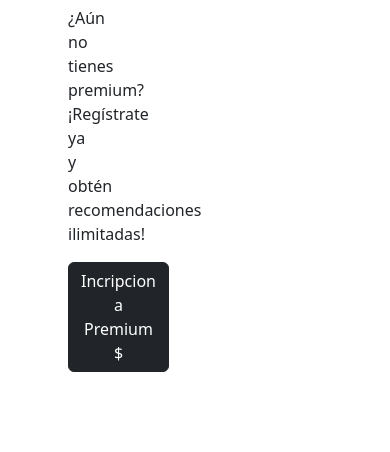
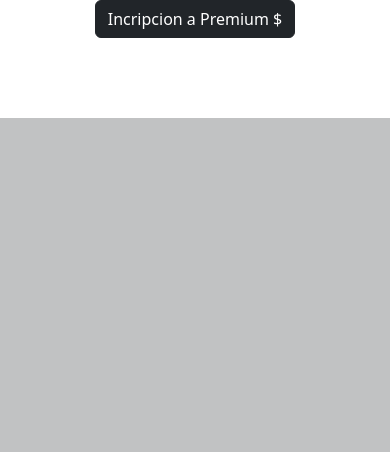
Before and after one commit to magrcruz/MoodMatch, a Django app: page /accounts/premiun_subscription/ in a window 390 px wide. Shown: the part 845-1297 px from the top of the page. After the commit the page ends 963 px from the top, so only its background shows below. Run offline with Django 4.2, Linux system fonts and the light colour scheme; the visitor is signed in with stand-in values (Sample User, id 1); data comes from the database, SQL or seed files in the repository; parts of the project's set-up code (start-up, migrations or seed data) failed here and were passed over.

Commit message:
premium fix responsive

```diff
--- a/templates/registration/premiun_subscription.html
+++ b/templates/registration/premiun_subscription.html
@@ -6,7 +6,7 @@
 <!-- templates/registration/login.html -->
 
 <div class="row">
-    <div class="col-8 align-self-center">
+    <div class="col-sm-4 col-md-7 col-xl-7 col-align-self-center custom-background-slide">
         {% load static %}
         <div class="text-center mt-5">
             <img src="{% static 'img/logo.png' %}" alt="" width="300" height="300" class="d-inline-block align-text-top">
@@ -16,7 +16,7 @@
         <h1 class="text-center">Mood Match</i></h1>
         <h3 class="text-center" >Sintoniza tus emociones</h3>
     </div>
-    <div class="col-4 mt-5 align-self-center custom-background" >
+    <div class="col-sm-7 col-md-4 col-xl-4 mt-5 align-self-center custom-background" >
         <h1 class="text-center">Mejora tu cuenta</h1>
         <form method="post" class="text-center mt-5" action=
         {% if status == 'Free' %} ""
@@ -46,9 +46,9 @@
 
         </form>
     </div>
+    <div class="col-sm-1 col-xl-1"></div>
+
 </div>
 
 
-
-
 {% endblock %}
```
